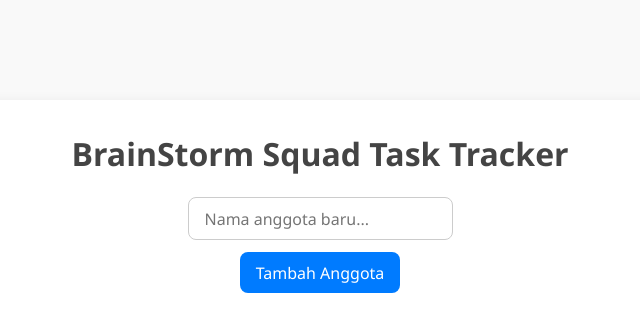
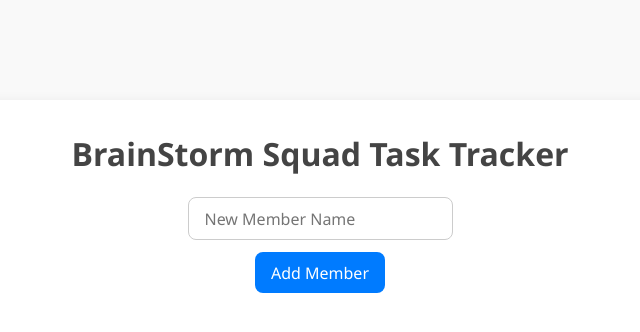
Before and after one commit to PahmiMenawan/BrainStormSquad, a plain HTML site: page index.html in a window 1280 px wide. Shown: the whole page, without its empty margins (320-960 px from the left). Drawn offline with Linux system fonts and the light colour scheme.

Commit message:
Update input placeholders to English for consistency

```diff
--- a/index.html
+++ b/index.html
@@ -13,8 +13,8 @@
         <h1>BrainStorm Squad Task Tracker</h1>
         <div class="inputs">
 
-            <input id="memberName" placeholder="Nama anggota baru..." />
-            <button id="addMemberBtn">Tambah Anggota</button>
+            <input id="memberName" placeholder="New Member Name" />
+            <button id="addMemberBtn">Add Member</button>
         </div>
         <div id="members"></div>
     </div>
```
